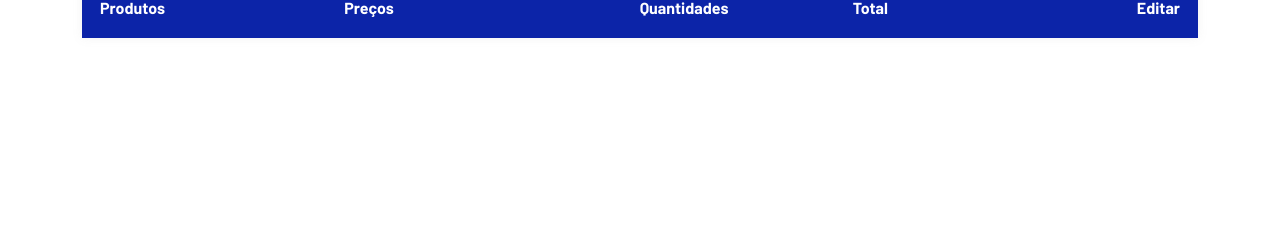
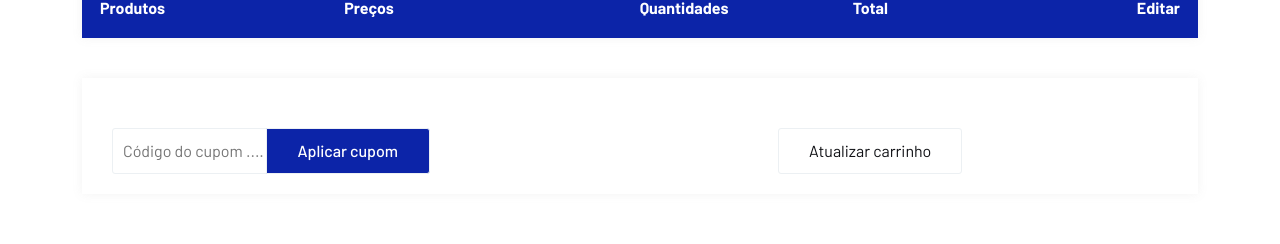
Before and after one commit to Pablo-jesuss/ecommerce-com-react, a React (Vite) app in the folder ecommerce/: page /cart-page in a window 1280 px wide. Shown: the part 132-376 px from the top of the page. Built offline with nearby package versions, Linux system fonts and the light colour scheme.

Commit message:
cartCheckout

```diff
--- a/ecommerce/src/shop/CartPage.jsx
+++ b/ecommerce/src/shop/CartPage.jsx
@@ -1,6 +1,7 @@
 import React, { useEffect, useState } from "react";
 import PageHeader from "../components/PageHeader";
 import { Link } from "react-router-dom";
+import delImgUrl from "../assets/images/shop/del.png";
 
 const CartPage = () => {
   const [cartItems, setcartItems] = useState([]);
@@ -118,6 +119,11 @@ const CartPage = () => {
                       <td className="cart-toprice">
                         R$ {calculateTotalPrice(item)}
                       </td>
+                      <td className="cat-edit">
+                        <a href="#" onClick={() => handleRemoveItem(item)}>
+                          <img src={delImgUrl} alt="" />
+                        </a>
+                      </td>
                     </tr>
                   ))}
                 </tbody>
@@ -125,6 +131,28 @@ const CartPage = () => {
             </div>
 
             {/* --- cart top ends... --- */}
+            {/* cart bottom */}
+            <div className="cart-bottom">
+              {/* checkout box */}
+              <div className="cart-checkout-box">
+                <form className="coupon">
+                  <input
+                    className="cart-page-input-text"
+                    type="text"
+                    name="coupon"
+                    id="coupon"
+                    placeholder="Código do cupom ...."
+                  />
+                  <input type="submit" value="Aplicar cupom" />
+                </form>
+
+                <form className="cart-checkout">
+                  <input type="submit" value="Atualizar carrinho" />
+                </form>
+              </div>
+
+              {/* --------- checkot box end ---------- */}
+            </div>
           </div>
         </div>
       </div>
```
